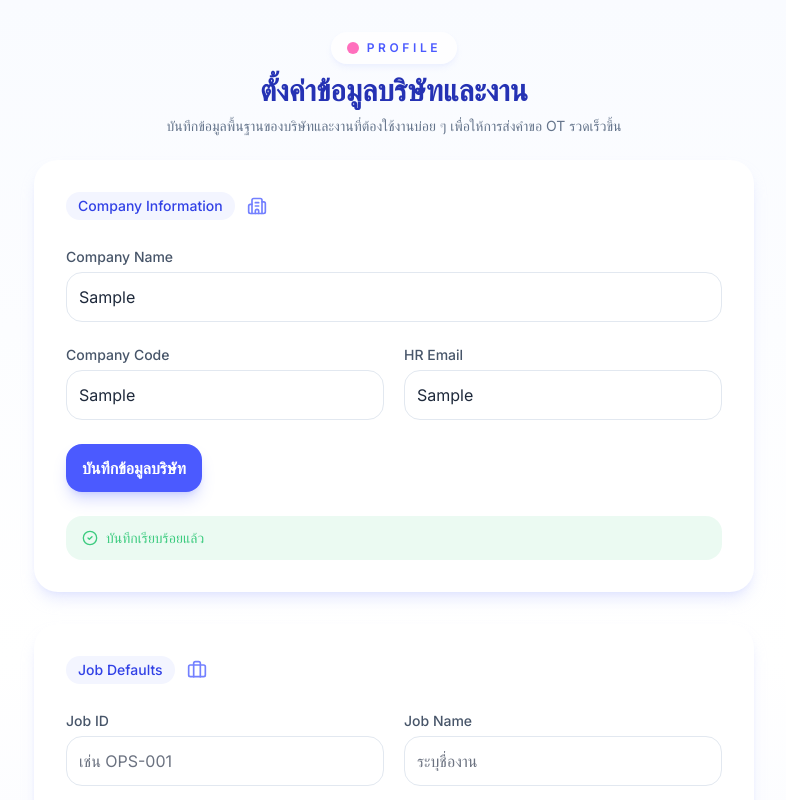
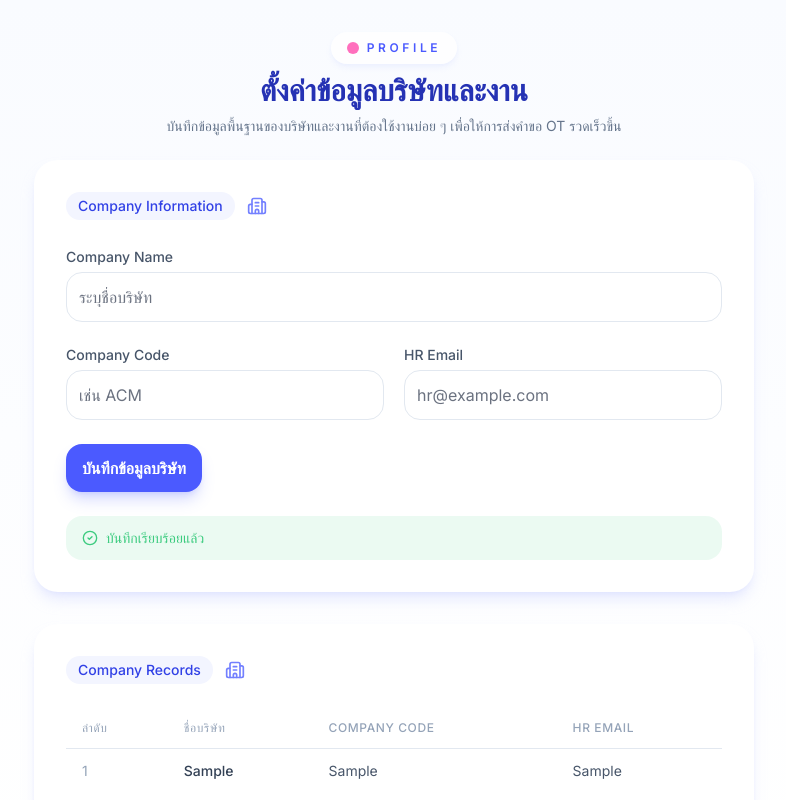
Before and after one commit to giftwork2016-hub/OT-approval-form, a Next.js app: page /profile in a window 1280 px wide. Both pictures are taken after typing "Sample", "Sample", "Sample" into the empty fields and a click on the button "บันทึกข้อมูลบริษัท". Shown: the top 800 px of the page, without its empty margins (246-1032 px from the left). Built offline with nearby package versions, Linux system fonts and the light colour scheme.

Commit message:
Add tables for saved companies and jobs

```diff
--- a/app/profile/page.tsx
+++ b/app/profile/page.tsx
@@ -12,15 +12,29 @@ export default function ProfilePage() {
   const [jobName, setJobName] = useState("");
   const [companySaved, setCompanySaved] = useState(false);
   const [jobSaved, setJobSaved] = useState(false);
+  const [companies, setCompanies] = useState<
+    { name: string; code: string; hrEmail: string }
+  >([]);
+  const [jobs, setJobs] = useState<{ id: string; name: string }[]>([]);
 
   const handleCompanySubmit = (event: React.FormEvent<HTMLFormElement>) => {
     event.preventDefault();
+    setCompanies((previousCompanies) => [
+      ...previousCompanies,
+      { name: companyName, code: companyCode, hrEmail: companyHrEmail },
+    ]);
+    setCompanyName("");
+    setCompanyCode("");
+    setCompanyHrEmail("");
     setCompanySaved(true);
     setTimeout(() => setCompanySaved(false), 3000);
   };
 
   const handleJobSubmit = (event: React.FormEvent<HTMLFormElement>) => {
     event.preventDefault();
+    setJobs((previousJobs) => [...previousJobs, { id: jobId, name: jobName }]);
+    setJobId("");
+    setJobName("");
     setJobSaved(true);
     setTimeout(() => setJobSaved(false), 3000);
   };
@@ -90,6 +104,41 @@ export default function ProfilePage() {
           ) : null}
         </form>
 
+        <section className="card space-y-6 p-6 sm:p-8">
+          <div className="flex items-center gap-3">
+            <div className="pill">Company Records</div>
+            <Building2 className="h-5 w-5 text-primary-400" />
+          </div>
+          {companies.length > 0 ? (
+            <div className="overflow-x-auto">
+              <table className="min-w-full divide-y divide-slate-200 text-sm text-slate-600">
+                <thead>
+                  <tr className="text-left text-xs uppercase tracking-wider text-slate-400">
+                    <th className="px-4 py-3 font-medium">ลำดับ</th>
+                    <th className="px-4 py-3 font-medium">ชื่อบริษัท</th>
+                    <th className="px-4 py-3 font-medium">Company Code</th>
+                    <th className="px-4 py-3 font-medium">HR Email</th>
+                  </tr>
+                </thead>
+                <tbody className="divide-y divide-slate-100">
+                  {companies.map((company, index) => (
+                    <tr key={`${company.name}-${company.code}-${index}`}>
+                      <td className="px-4 py-3 text-slate-400">{index + 1}</td>
+                      <td className="px-4 py-3 font-medium text-slate-700">{company.name}</td>
+                      <td className="px-4 py-3">{company.code}</td>
+                      <td className="px-4 py-3">{company.hrEmail}</td>
+                    </tr>
+                  ))}
+                </tbody>
+              </table>
+            </div>
+          ) : (
+            <p className="rounded-2xl bg-slate-50 px-4 py-3 text-sm text-slate-400">
+              ยังไม่มีข้อมูลบริษัทที่บันทึกไว้
+            </p>
+          )}
+        </section>
+
         <form className="card space-y-6 p-6 sm:p-8" onSubmit={handleJobSubmit}>
           <div className="flex items-center gap-3">
             <div className="pill">Job Defaults</div>
@@ -130,6 +179,39 @@ export default function ProfilePage() {
           ) : null}
         </form>
 
+        <section className="card space-y-6 p-6 sm:p-8">
+          <div className="flex items-center gap-3">
+            <div className="pill">Job Records</div>
+            <Briefcase className="h-5 w-5 text-primary-400" />
+          </div>
+          {jobs.length > 0 ? (
+            <div className="overflow-x-auto">
+              <table className="min-w-full divide-y divide-slate-200 text-sm text-slate-600">
+                <thead>
+                  <tr className="text-left text-xs uppercase tracking-wider text-slate-400">
+                    <th className="px-4 py-3 font-medium">ลำดับ</th>
+                    <th className="px-4 py-3 font-medium">Job ID</th>
+                    <th className="px-4 py-3 font-medium">Job Name</th>
+                  </tr>
+                </thead>
+                <tbody className="divide-y divide-slate-100">
+                  {jobs.map((job, index) => (
+                    <tr key={`${job.id}-${job.name}-${index}`}>
+                      <td className="px-4 py-3 text-slate-400">{index + 1}</td>
+                      <td className="px-4 py-3 font-medium text-slate-700">{job.id}</td>
+                      <td className="px-4 py-3">{job.name}</td>
+                    </tr>
+                  ))}
+                </tbody>
+              </table>
+            </div>
+          ) : (
+            <p className="rounded-2xl bg-slate-50 px-4 py-3 text-sm text-slate-400">
+              ยังไม่มีข้อมูลงานที่บันทึกไว้
+            </p>
+          )}
+        </section>
+
         <div className="rounded-3xl bg-white/70 p-6 text-sm text-slate-500 shadow-inner shadow-primary-100/60">
           <p className="font-semibold text-slate-700">Tips</p>
           <ul className="mt-2 list-disc space-y-1 pl-5">
```
